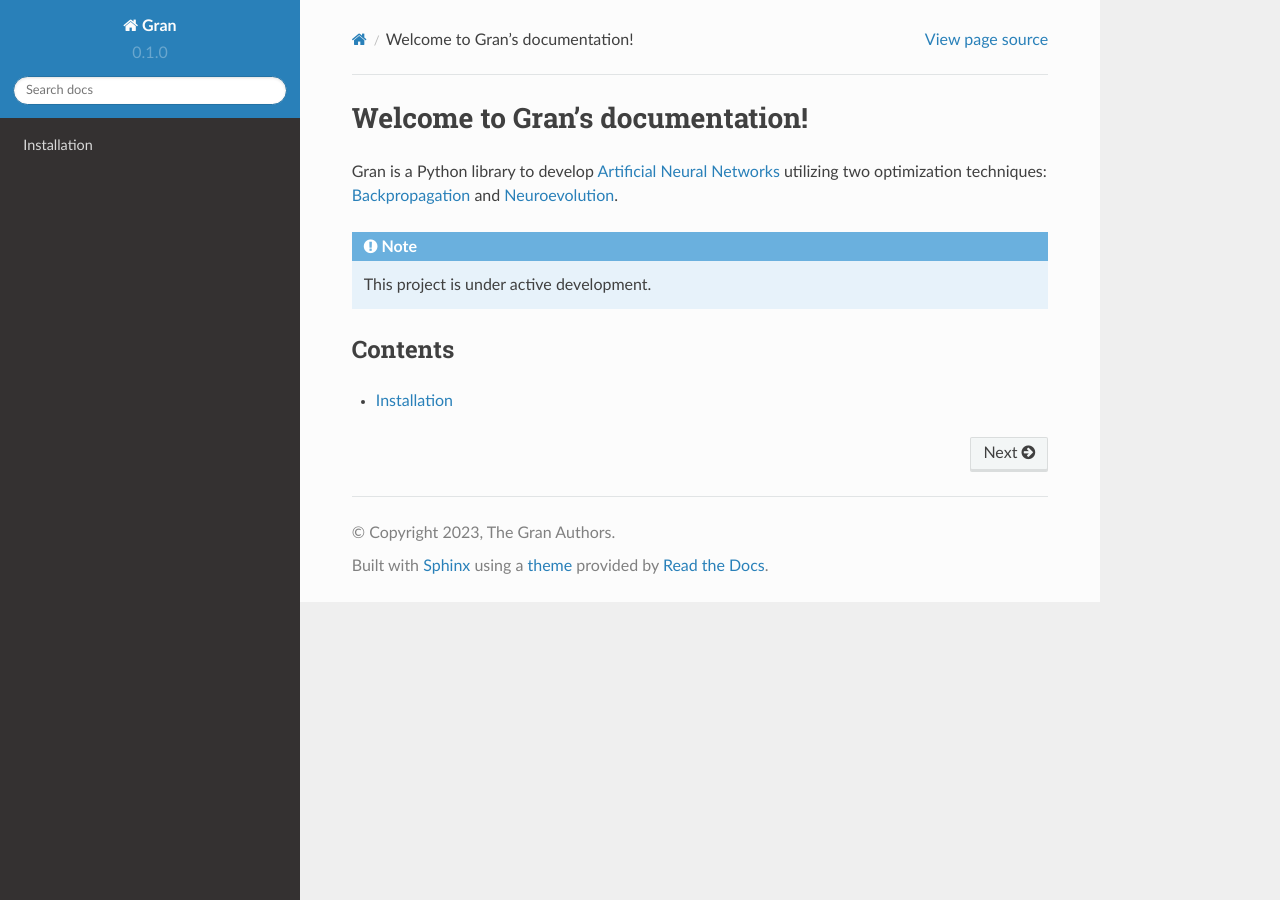
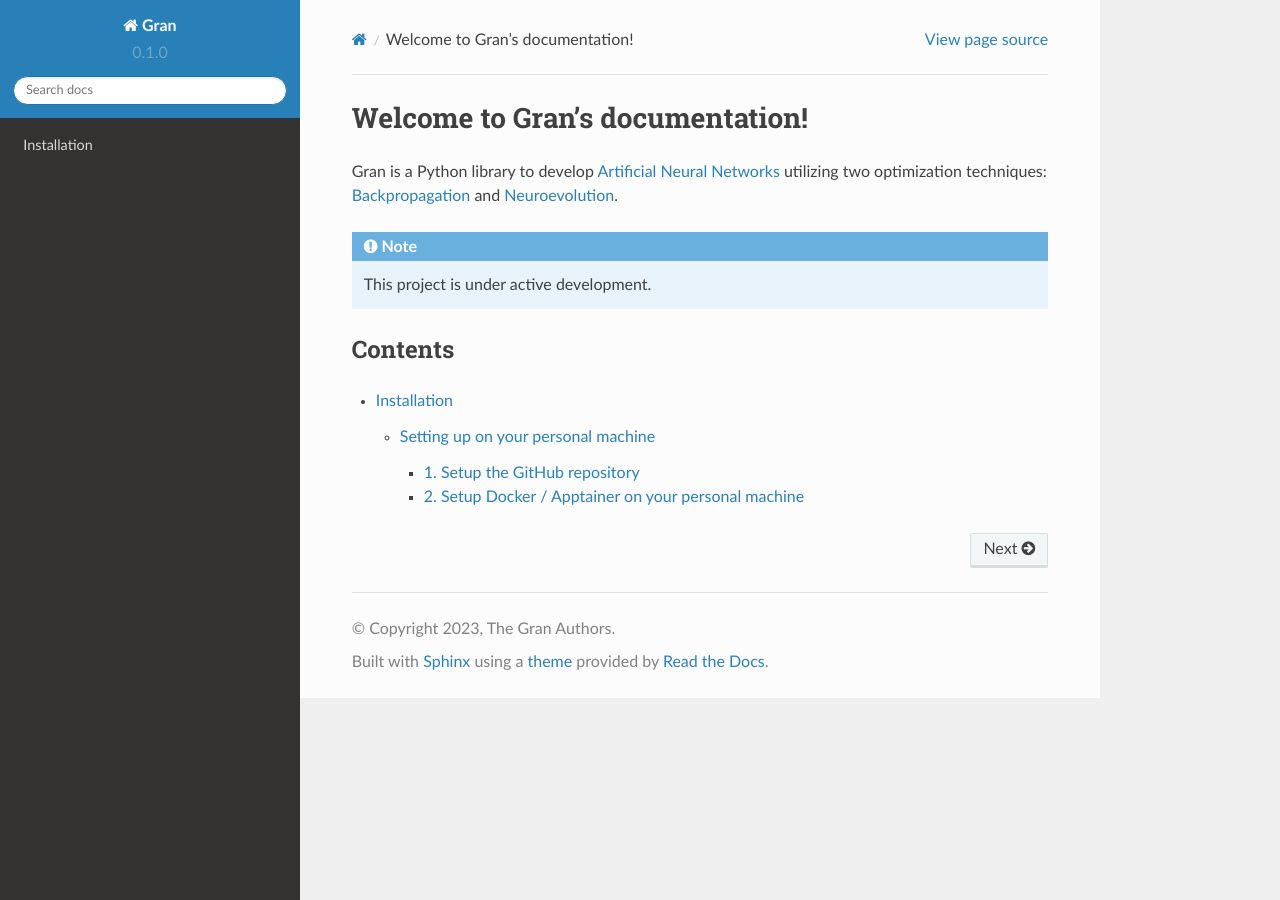
Before and after one commit to MaximilienLC/gran, a Sphinx documentation site: the page built from docs/source/index.rst, in a window 1280 px wide. Built offline with Sphinx 7.4.7 and the Read the Docs theme 2.0.0, drawn with Linux system fonts in a browser that asks for light colours.

Commit message:
fix doc link

```diff
--- a/docs/source/Installation.rst
+++ b/docs/source/Installation.rst
@@ -3,4 +3,4 @@
 Installation
 ************
 
-.. include:: _installation_setting_up_on_your_personal_machine.rst
+.. include:: Installation_Setting_up_on_your_personal_machine.rst
```
